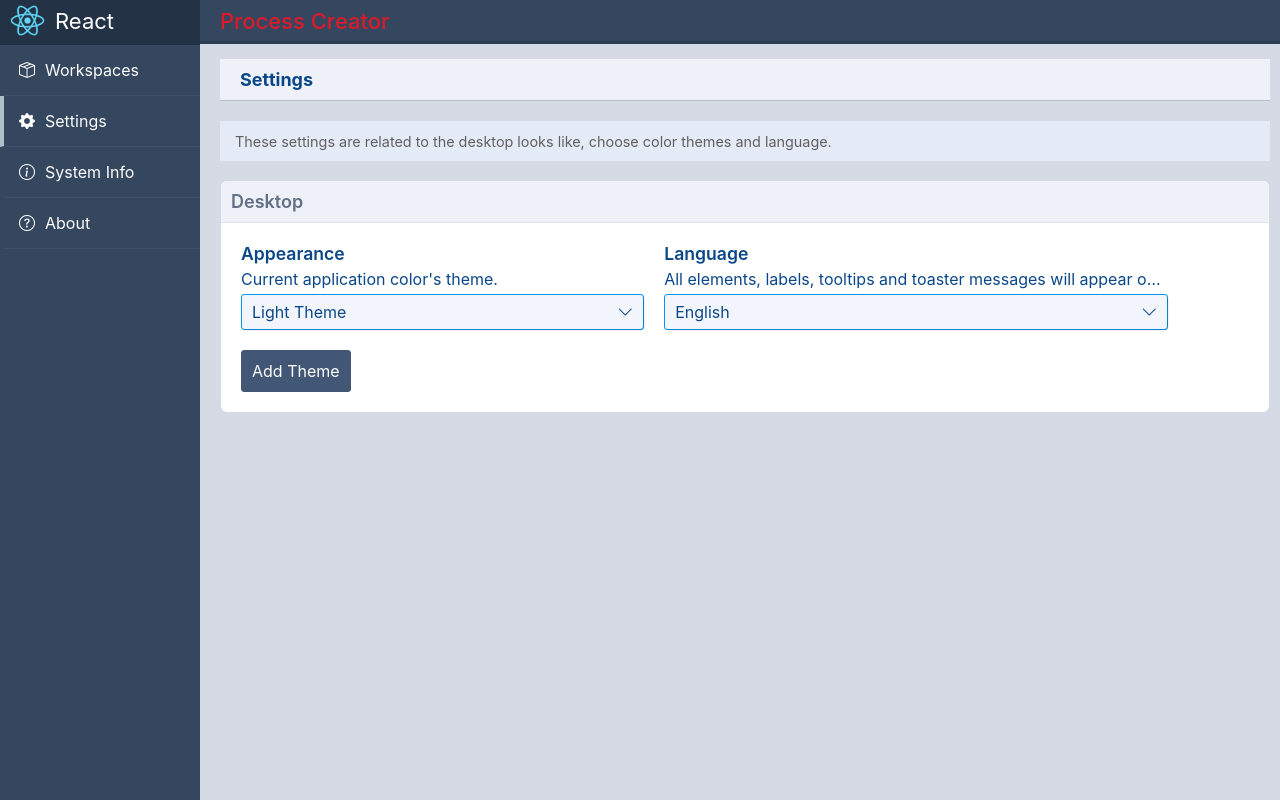
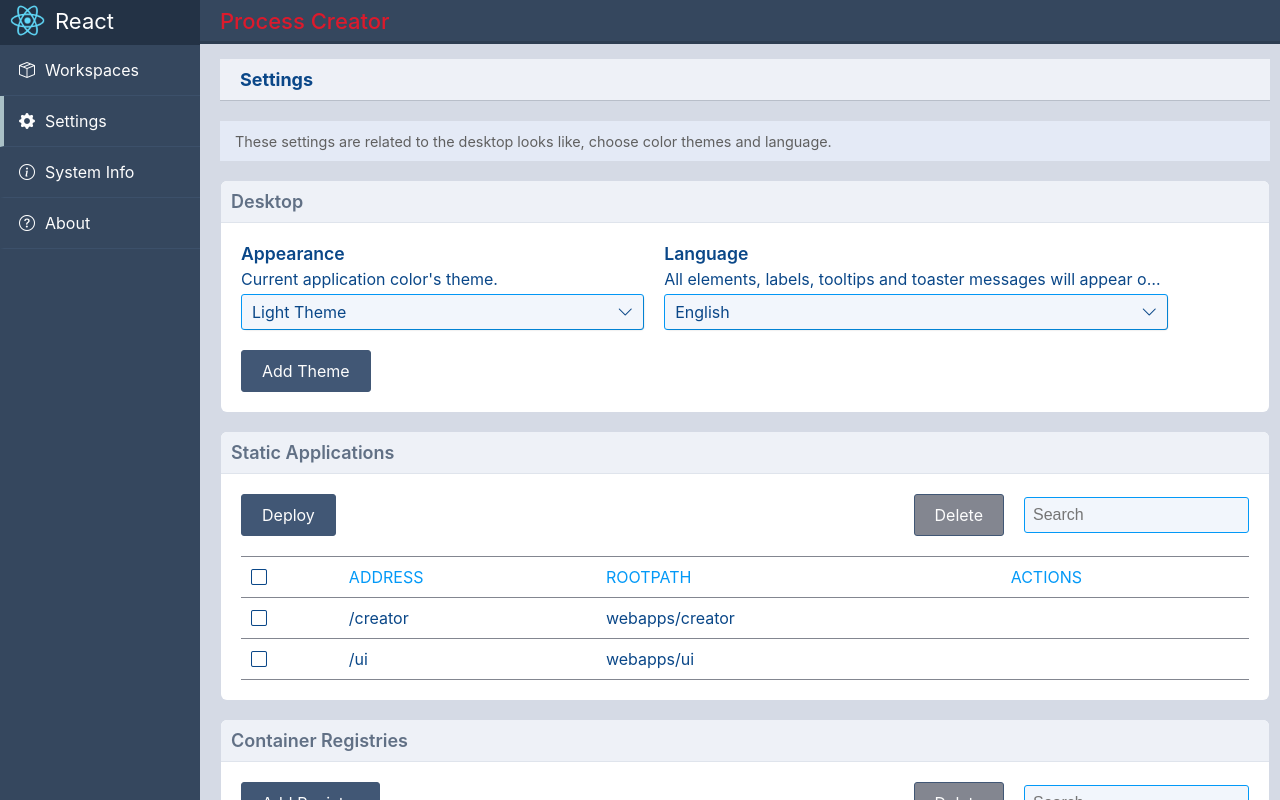
Before and after one commit to reftch/process-creator-react, a React (Create React App) app: page /settings in a window 1280 px wide. Built offline with nearby package versions, Linux system fonts and the light colour scheme.

Commit message:
Added settings page with widgets as a separate components

```diff
--- a/src/components/dropdown/Dropdown.js
+++ b/src/components/dropdown/Dropdown.js
@@ -1,7 +1,7 @@
 import { useState } from 'react'
 
 const Dropdown = (props) => {
-  const [value] = useState(props.value || '');
+  const value = props.value || '';
   const [isActive, setActive] = useState(false);
 
   const handleToggle = () => {
@@ -9,7 +9,7 @@ const Dropdown = (props) => {
   };
 
   const options = props.options.map((option) =>
-    <span key={option.id} className="dropdown-option">
+    <span key={option.id} className="dropdown-option" onClick={() => props.handleInputValue(option.value)}>
       {option.value}
     </span>
   );
--- a/src/components/input-field/InputField.js
+++ b/src/components/input-field/InputField.js
@@ -2,8 +2,6 @@ import React, { useState } from 'react'
 
 const InputField = (props) => {
   const [value] = useState(props.value || '');
-  // const [error, setError] = useState(props.error || '');
-  // const [label, setLabel] = useState(props.label || 'Label');
   const [disabled] = useState(props.disabled);
   const [placeholder] = useState(props.placeholder || '');
 
@@ -12,9 +10,9 @@ const InputField = (props) => {
       <div className="input-field-form-row">
         <input
           type="text"
-          value={value}
           disabled={disabled}
           placeholder={placeholder}
+          defaultValue={value}
         />
       </div>
     </div >
--- a/src/components/table/Table.js
+++ b/src/components/table/Table.js
@@ -18,7 +18,7 @@ const Table = ({ items, columns, selectAll, select }) => {
   );
 
   const rows = items.map((item) =>
-    <div key={item.name} className="table-row" onClick={() => select(item)}>
+    <div key={item.id} className="table-row" onClick={() => select(item)}>
       <div className="table-cell">
         <Checkbox value={item.selected}></Checkbox>
       </div>
--- a/src/content/About.js
+++ b/src/content/About.js
@@ -6,9 +6,7 @@ const About = () => {
       <div className="title">About</div>
       <div className="form-description">
         <span className="form-description-icon wui-icon-help" />
-          These are Process Creator's workspaces settings for the projects location behavior.
-          These settings are unrelated to the process's definitions, parameters and
-          behavior. <a href="#/">Learn more.</a>
+          Copyrights and Terms
       </div>
     </div>
   )
--- a/src/content/Info.js
+++ b/src/content/Info.js
@@ -6,9 +6,7 @@ const Info = () => {
       <div className="title">System Info</div>
       <div className="form-description">
         <span className="form-description-icon wui-icon-help" />
-          These are Process Creator's workspaces settings for the projects location behavior.
-          These settings are unrelated to the process's definitions, parameters and
-          behavior. <a href="#/">Learn more.</a>
+         System data, environment variables and etc.
       </div>
     </div>
   )
--- a/src/content/Settings.js
+++ b/src/content/Settings.js
@@ -1,20 +1,9 @@
-import React, { useState } from 'react'
-import Button from '../components/button/Button'
-import Dropdown from '../components/dropdown/Dropdown'
+import React from 'react'
+import Desktop from './settings/Desktop'
+import Applications from './settings/Applications'
+import Containers from './settings/Containers'
 
 const Settings = () => {
-  const [theme] = useState('Light Theme');
-  const [themes] = useState([
-    { id: 1, value: 'Light Theme' },
-    { id: 2, value: 'Dark Theme' },
-  ]);
-
-  const [lang] = useState('English');
-  const [languages] = useState([
-    { id: 1, value: 'English' },
-    { id: 2, value: 'German' },
-    { id: 3, value: 'French' },
-  ]);
 
   return (
     <div className="form">
@@ -25,28 +14,9 @@ const Settings = () => {
           and language.
       </div>
 
-      <div className="widget">
-        <div className="title">Desktop</div>
-        <div className="chart form-inline">
-          <div className="row-col-40">
-            <label className="form-label">Appearance</label>
-            <div className="form-hint">Current application color's theme.</div>
-            <Dropdown options={themes} value={theme} />
-          </div>
-
-          <div className="row-col-50">
-            <label className="form-label">Language</label>
-            <div className="form-hint">
-              All elements, labels, tooltips and toaster messages will appear on
-              this language.
-          </div>
-            <Dropdown options={languages} value={lang} />
-          </div>
-          <span style={{ paddingTop: "20px" }}>
-            <Button title="Add Theme" primary={true} />
-          </span>
-        </div>
-      </div>
+      <Desktop/>
+      <Applications/>
+      <Containers/>
 
     </div>
   )
--- a/src/content/Workspaces.js
+++ b/src/content/Workspaces.js
@@ -4,11 +4,12 @@ import Table from '../components/table/Table'
 import InputField from '../components/input-field/InputField'
 
 export const Workspaces = () => {
+  const [search] = useState('');
   const [selectAll, setSelectAll] = useState(false);
   const [deleteDisabled, setDeleteDisabled] = useState(true);
   const [workspaces, setWorkspaces] = useState([
-    { name: 'Custom', type: '', projects: '3', path: '/root', selected: false },
-    { name: 'Commands', type: '', projects: '2', path: '/root/commands', selected: false },
+    { id: 1, name: 'Custom', type: '', projects: '3', path: '/root', selected: false },
+    { id: 2, name: 'Commands', type: '', projects: '2', path: '/root/commands', selected: false },
   ]);
 
   const columns = [
@@ -48,7 +49,7 @@ export const Workspaces = () => {
         <span className="form-description-icon wui-icon-help" />
           These are Process Creator's workspaces settings for the projects location behavior.
           These settings are unrelated to the process's definitions, parameters and
-          behavior. <a href="#/">Learn more.</a>
+          behavior. <a href="https://reactjs.org/"  target="_blank">Learn more.</a>
       </div>
 
       <div className="widget">
@@ -64,7 +65,7 @@ export const Workspaces = () => {
                 primary="true"
                 disabled={deleteDisabled}
               />
-              <InputField placeholder="Search" />
+              <InputField placeholder="Search" value={search}/>
             </div>
           </div>
           <div className="form-row">
--- /dev/null
+++ b/src/content/settings/Applications.js
@@ -0,0 +1,71 @@
+import { useState, useEffect } from 'react'
+import Button from '../../components/button/Button'
+import InputField from '../../components/input-field/InputField'
+import Table from '../../components/table/Table'
+
+const Applications = () => {
+  const [search] = useState('');
+  const [deleteDisabled, setDeleteDisabled] = useState(true);
+  const [selectAll, setSelectAll] = useState(false);
+
+  const [items, setItems] = useState([
+    { id: 1, address: "/creator", rootPath: "webapps/creator", selected: false },
+    { id: 2, address: "/ui", rootPath: "webapps/ui", selected: false },
+  ]);
+
+  const columns = [
+    { id: 'address' },
+    { id: 'rootPath' },
+    { id: 'actions' },
+  ];
+
+  useEffect(() => {
+    const selected = items.find(i => i.selected);
+    setDeleteDisabled(!selected);
+  }, [items])
+
+  const toggleSelectAll = () => {
+    setSelectAll(!selectAll);
+    setItems(items.map(i => {
+      i.selected = selectAll;
+      return i;
+    }))
+  }
+
+  const select = (item) => {
+    setItems(items.map(i => {
+      if (item.address === i.address) {
+        i.selected = !i.selected;
+      }
+      return i;
+    }))
+  }
+
+  return (
+    <div className="widget">
+      <div className="title">Static Applications</div>
+
+      <div className="chart">
+          <div className="form-row">
+            <div className="form-row-left">
+              <Button title="Deploy" primary="true" />
+            </div>
+            <div className="form-row-right">
+              <Button
+                title="Delete"
+                primary="true"
+                disabled={deleteDisabled}
+              />
+              <InputField placeholder="Search" value={search}/>
+            </div>
+          </div>
+          <div className="form-row">
+            <Table items={items} columns={columns} selectAll={toggleSelectAll} select={select}/>
+          </div>
+        </div>
+
+    </div>
+  )
+}
+
+export default Applications
--- /dev/null
+++ b/src/content/settings/Containers.js
@@ -0,0 +1,70 @@
+import { useState, useEffect } from 'react'
+import Button from '../../components/button/Button'
+import InputField from '../../components/input-field/InputField'
+import Table from '../../components/table/Table'
+
+const Containers = () => {
+  const [search] = useState('');
+  const [deleteDisabled, setDeleteDisabled] = useState(true);
+  const [selectAll, setSelectAll] = useState(false);
+
+  const [items, setItems] = useState([
+    { id: 1, address: "dockerreg.somecompany.com", username: "Taras Chornyi", selected: false },
+  ]);
+
+  const columns = [
+    { id: 'address' },
+    { id: 'username' },
+    { id: 'actions' },
+  ];
+
+  useEffect(() => {
+    const selected = items.find(i => i.selected);
+    setDeleteDisabled(!selected);
+  }, [items])
+
+  const toggleSelectAll = () => {
+    setSelectAll(!selectAll);
+    setItems(items.map(i => {
+      i.selected = selectAll;
+      return i;
+    }))
+  }
+
+  const select = (item) => {
+    setItems(items.map(i => {
+      if (item.address === i.address) {
+        i.selected = !i.selected;
+      }
+      return i;
+    }))
+  }
+
+  return (
+    <div className="widget">
+      <div className="title">Container Registries</div>
+
+      <div className="chart">
+          <div className="form-row">
+            <div className="form-row-left">
+              <Button title="Add Registry" primary="true" />
+            </div>
+            <div className="form-row-right">
+              <Button
+                title="Delete"
+                primary="true"
+                disabled={deleteDisabled}
+              />
+              <InputField placeholder="Search" value={search}/>
+            </div>
+          </div>
+          <div className="form-row">
+            <Table items={items} columns={columns} selectAll={toggleSelectAll} select={select}/>
+          </div>
+        </div>
+
+    </div>
+  )
+}
+
+export default Containers
--- /dev/null
+++ b/src/content/settings/Desktop.js
@@ -0,0 +1,53 @@
+import { useState } from 'react'
+import Button from '../../components/button/Button'
+import Dropdown from '../../components/dropdown/Dropdown'
+
+const Desktop = () => {
+  const [theme, setTheme] = useState('Light Theme');
+  const themes = [
+    { id: 1, value: 'Light Theme' },
+    { id: 2, value: 'Dark Theme' },
+  ];
+
+  const [lang, setLanguage] = useState('English');
+  const languages = [
+    { id: 1, value: 'English' },
+    { id: 2, value: 'German' },
+    { id: 3, value: 'French' },
+  ];
+
+  const setNewTheme = (theme) => {
+    setTheme(theme);
+  }
+
+  const setNewLanguage = (lang) => {
+    setLanguage(lang)
+  }
+
+  return (
+    <div className="widget">
+      <div className="title">Desktop</div>
+      <div className="chart form-inline">
+        <div className="row-col-40">
+          <label className="form-label">Appearance</label>
+          <div className="form-hint">Current application color's theme.</div>
+          <Dropdown options={themes} value={theme} handleInputValue={setNewTheme} />
+        </div>
+
+        <div className="row-col-50">
+          <label className="form-label">Language</label>
+          <div className="form-hint">
+            All elements, labels, tooltips and toaster messages will appear on
+            this language.
+      </div>
+          <Dropdown options={languages} value={lang} handleInputValue={setNewLanguage} />
+        </div>
+        <span style={{ paddingTop: "20px" }}>
+          <Button title="Add Theme" primary={true} />
+        </span>
+      </div>
+    </div>
+  )
+}
+
+export default Desktop
--- a/src/styles/components/button.scss
+++ b/src/styles/components/button.scss
@@ -3,7 +3,7 @@
 .button {
   cursor: pointer;
   display: inline-block;
-  padding: 10px 10px 10px 10px;
+  padding: 10px 20px 10px 20px;
 
   &-text {
     padding: 7px 20px 7px 20px;
```
